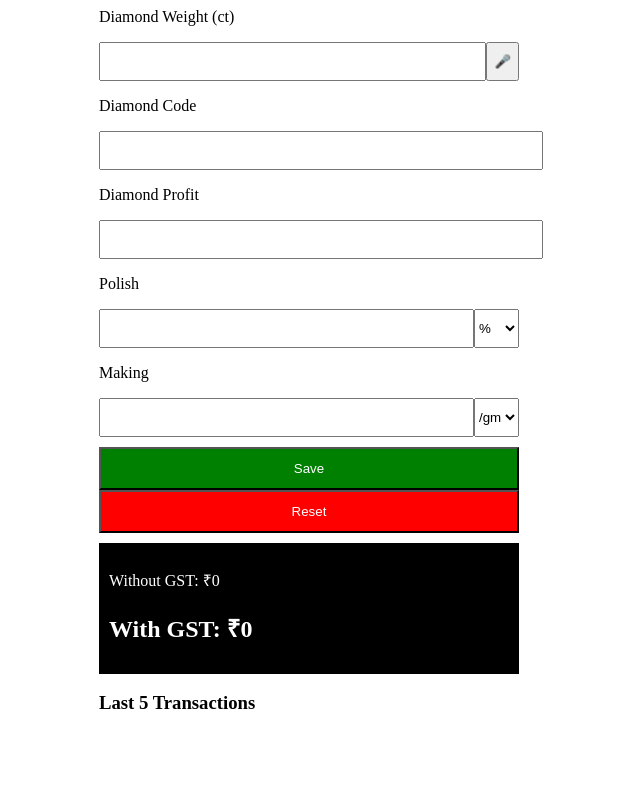
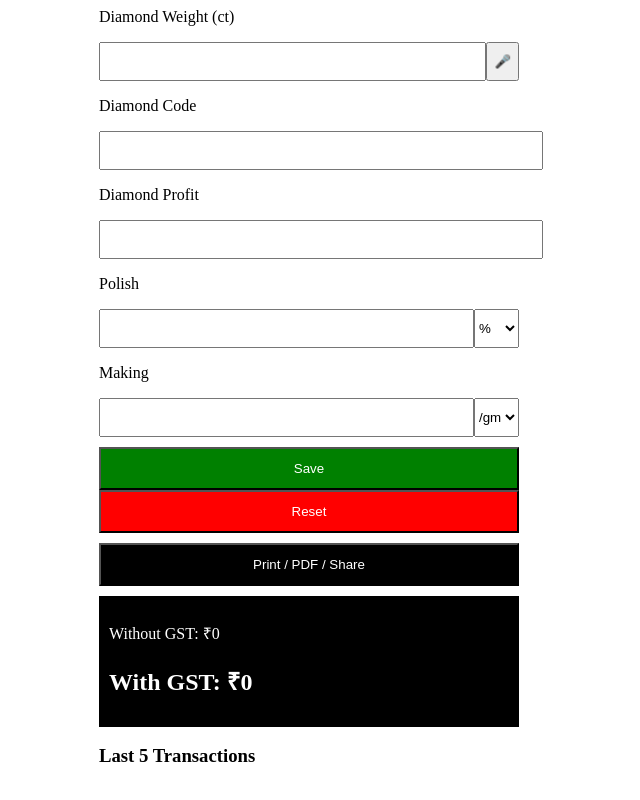
Before and after one commit to nkjewellers/jewellery-calculator, a Next.js app: page /calculator in a window 1280 px wide. Shown: the part 559-1359 px from the top of the page, without its empty margins (331-971 px from the left). Before the commit the page ends 1316 px from the top, so only its background shows below. Built offline with nearby package versions, Linux system fonts and the light colour scheme.

Commit message:
print final working

```diff
--- a/app/calculator/page.tsx
+++ b/app/calculator/page.tsx
@@ -89,7 +89,41 @@ export default function Calculator() {
   const saveHistory = ()=>{
     setHistory([{price: final, wt: gross, ct: carat}, ...history.slice(0,4)]);
   };
+const handlePrint = async () => {
 
+  const text = `
+ROUGH ESTIMATE
+-------------------
+Wt: ${gross}g  ${carat}K
+Gold: ₹${goldValue.toFixed(0)}
+Dia: ₹${diamondTotal.toFixed(0)}
+Making: ₹${makingValue.toFixed(0)}
+-------------------
+TOTAL: ₹${total.toFixed(0)}
+GST: ₹${(total*0.03).toFixed(0)}
+FINAL: ₹${final.toFixed(0)}
+-------------------
+NOT A BILL JUST ESTIMATE
+`;
+
+  if (navigator.share) {
+    try {
+      await navigator.share({
+        title: "Jewellery Bill",
+        text: text,
+      });
+      return;
+    } catch {}
+  }
+
+  const win = window.open("", "", "width=300,height=600");
+
+  if (win) {
+    win.document.write(`<pre>${text}</pre>`);
+    win.document.close();
+    win.print();
+  }
+};
   return (
     <div style={{padding:16,maxWidth:420,margin:"auto"}}>
 
@@ -197,6 +231,18 @@ export default function Calculator() {
       <button onClick={saveHistory} style={{width:"100%",background:"green",color:"white",padding:12,marginTop:10}}>Save</button>
 
       <button onClick={resetAll} style={{width:"100%",background:"red",color:"white",padding:12}}>Reset</button>
+<button
+  onClick={handlePrint}
+  style={{
+    width: "100%",
+    background: "black",
+    color: "white",
+    padding: 12,
+    marginTop: 10
+  }}
+>
+  Print / PDF / Share
+</button>
 
       <div style={{background:"black",color:"white",padding:10,marginTop:10}}>
         <p>Without GST: ₹{total.toFixed(0)}</p>
```
